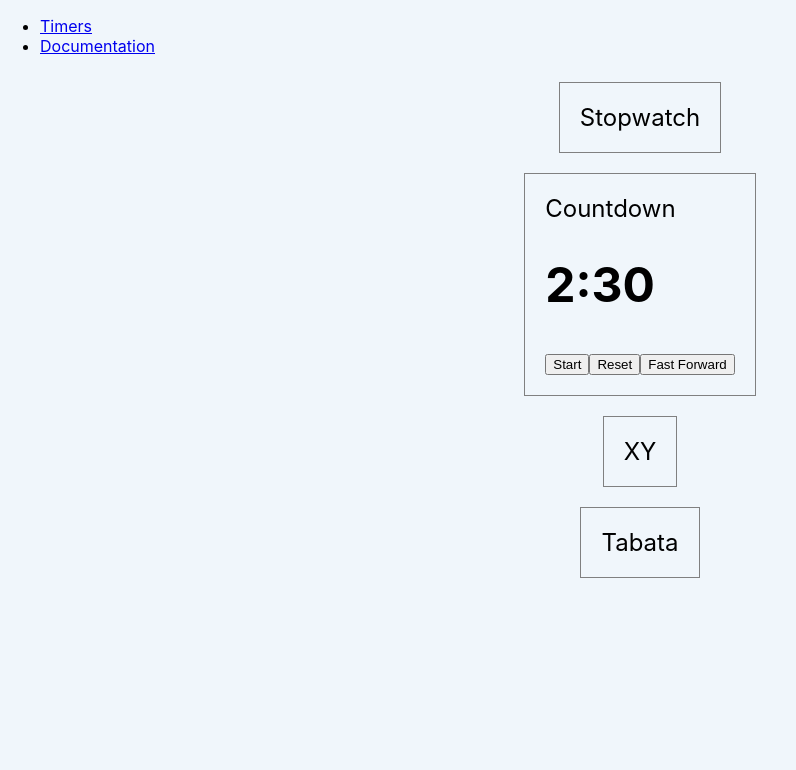
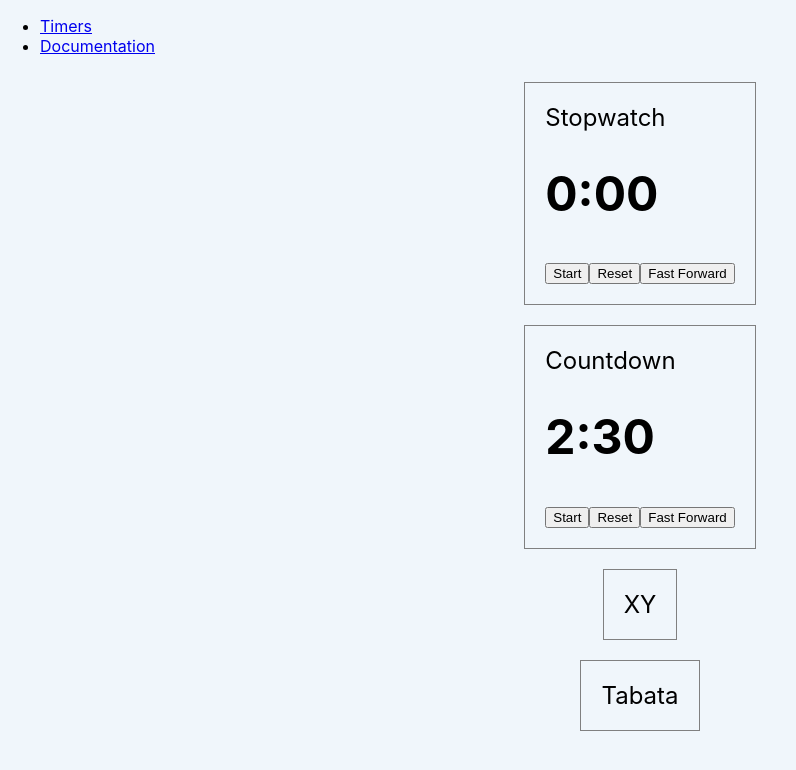
Before and after one commit to prof-tejera/assignment-1-itsweebs, a React (Create React App) app: page / in a window 1280 px wide. Shown: the top 770 px of the page, without its empty margins (0-796 px from the left). Built offline with nearby package versions, Linux system fonts and the light colour scheme.

Commit message:
created stopwatch timer

```diff
--- a/src/components/timers/Countdown.js
+++ b/src/components/timers/Countdown.js
@@ -3,7 +3,7 @@ import Panel from "../generic/Panel.js";
 import Button from "../generic/Button.js";
 import DisplayTime from "../generic/DisplayTime.js";
 
-const CountdownTimer = () => {
+const Countdown = () => {
     //state to keep track of time
     const [time, setTime] = useState(150); // 2m 30s
     //state to determine if timer is running
@@ -16,7 +16,7 @@ const CountdownTimer = () => {
         //if timer is running and time is greater than 0, start countdown
         if (isRunning && time > 0) {
             interval = setInterval(() => {
-            setTime((prevTime) => prevTime - 1); // Decrease time by 1 every second
+                setTime((prevTime) => prevTime - 1); //decrease time by 1 every second
             }, 1000);
         } else if (!isRunning || time === 0) {
             // If timer is not running or time is 0, clear interval
@@ -51,7 +51,7 @@ const fastForwardTimer = () => {
         setIsRunning(false);
     };
 
-// Render the countdown timer and control buttons
+    //render the countdown timer and control buttons
     return (
         <div>
             <DisplayTime>
@@ -66,4 +66,4 @@ return (
     );
 };
 
-export default CountdownTimer;
+export default Countdown;
--- a/src/components/timers/Stopwatch.js
+++ b/src/components/timers/Stopwatch.js
@@ -1,3 +1,69 @@
-const Stopwatch = () => null;
+import { useState, useEffect } from "react";
+import Panel from "../generic/Panel.js";
+import Button from "../generic/Button.js";
+import DisplayTime from "../generic/DisplayTime.js";
+
+const Stopwatch = () => {
+    //state to keep track of time
+    const [time, setTime] = useState(0);
+    //state to determine if timer is running
+    const [isRunning, setIsRunning] = useState(false);
+
+    //handle countdown logic
+    useEffect(() => {
+        let interval;
+
+        //if timer is running and time is less than 2m 30s, start stopwatch
+        if (isRunning && time < 150) {
+            interval = setInterval(() => {
+                setTime((prevTime) => prevTime + 1); //increase time by 1 every second
+            }, 1000);
+        } else if (!isRunning || time === 150) {
+            //if timer is not running or time is 2m 30s, clear interval
+            clearInterval(interval);
+        }
+
+        //clear interval when component unmounts or when it's not running
+        return () => clearInterval(interval);
+    }, [isRunning, time]);
+
+    //format time in minutes and seconds
+    const formatTime = (time) => {
+        const minutes = Math.floor(time / 60);
+        const seconds = time % 60;
+        return `${minutes}:${seconds < 10 ? "0" : ""}${seconds}`;
+    };
+
+    //function to start or pause the timer
+    const startPauseTimer = () => {
+        setIsRunning(!isRunning);
+    };
+
+    //function to reset the timer
+    const resetTimer = () => {
+        setIsRunning(false);
+        setTime(0);
+    };
+
+    //function to end the timer
+    const fastForwardTimer = () => {
+        setTime(150);
+        setIsRunning(false);
+    };
+
+    //render the stopwatch and control buttons
+    return (
+        <div>
+            <DisplayTime>
+                <span>{formatTime(time)}</span>
+            </DisplayTime>
+            <Panel>
+                <Button label={isRunning ? "Pause" : "Start"} onClick={startPauseTimer} />
+                <Button label="Reset" onClick={resetTimer} />
+                <Button label="Fast Forward" onClick={fastForwardTimer} />
+            </Panel>
+        </div>
+    );
+};
 
 export default Stopwatch;
```
Lines whose indentation alone changed are shown as unchanged.
